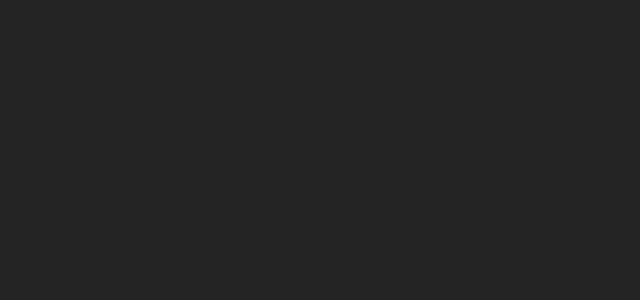
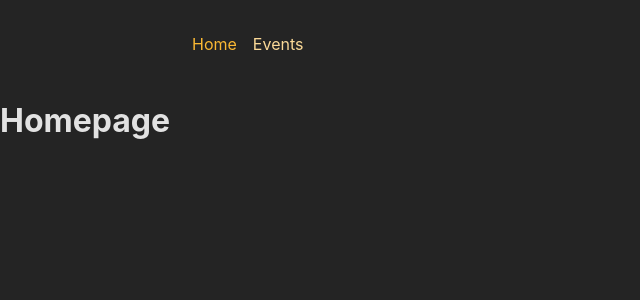
Before and after one commit to IvanVasiunin/events-with-react-router, a React (Create React App) app: page / in a window 1280 px wide. Shown: the top 300 px of the page, without its empty margins (0-640 px from the left). Built offline with nearby package versions, Linux system fonts and the light colour scheme.

Commit message:
navigation pages have been added

```diff
--- a/package.json
+++ b/package.json
@@ -9,6 +9,7 @@
     "@testing-library/user-event": "^13.5.0",
     "react": "^18.1.0",
     "react-dom": "^18.1.0",
+    "react-router-dom": "^6.21.1",
     "react-scripts": "5.0.1",
     "web-vitals": "^2.1.3"
   },
--- a/src/components/App.jsx
+++ b/src/components/App.jsx
@@ -20,8 +20,28 @@
 // 7. Output the ID of the selected event on the EventDetailPage
 // BONUS: Add another (nested) layout route that adds the <EventNavigation> component above all /events... page components
 
-function App() {
-  return <div></div>;
+import EditEventPage from 'pages/EditEventPage';
+import EventDetailPage from 'pages/EventDetailPage';
+import EventsPage from 'pages/EventsPage';
+import HomePage from 'pages/HomePage';
+import NewEventPage from 'pages/NewEventPage';
+import RootLayout from 'pages/RootLayout';
+import { RouterProvider, createBrowserRouter } from 'react-router-dom';
+
+export default function App() {
+  const router = createBrowserRouter([
+    {
+      path: '/',
+      element: <RootLayout />,
+      children: [
+        {path: '/', element: <HomePage />},
+        { path: '/events', element: <EventsPage /> },
+        { path: 'events/:eventId', element: <EventDetailPage /> },
+        { path: 'events/new', element: <NewEventPage /> },
+        { path: 'events/:eventId/edit', element: <EditEventPage /> },
+      ],
+    },
+  ]);
+
+  return <RouterProvider router={router} />
 }
-
-export default App;
--- a/src/components/MainNavigation.js
+++ b/src/components/MainNavigation.js
@@ -1,3 +1,5 @@
+import { NavLink } from 'react-router-dom';
+
 import classes from './MainNavigation.module.css';
 
 function MainNavigation() {
@@ -6,10 +8,24 @@ function MainNavigation() {
       <nav>
         <ul className={classes.list}>
           <li>
-            <a>Home</a>
+            <NavLink
+              to="/"
+              className={({ isActive }) =>
+                isActive ? classes.active : undefined
+              }
+            >
+              Home
+            </NavLink>
           </li>
           <li>
-            <a>Events</a>
+            <NavLink
+              to="/events"
+              className={({ isActive }) =>
+                isActive ? classes.active : undefined
+              }
+            >
+              Events
+            </NavLink>
           </li>
         </ul>
       </nav>
--- /dev/null
+++ b/src/pages/EditEventPage.jsx
@@ -0,0 +1,3 @@
+export default function EditEventPage() {
+
+}
--- /dev/null
+++ b/src/pages/EventDetailPage.jsx
@@ -0,0 +1,3 @@
+export default function EventDetailPage() {
+
+}
--- /dev/null
+++ b/src/pages/EventsPage.jsx
@@ -0,0 +1,14 @@
+import { useEffect } from 'react';
+
+export default function EventsPage() {
+  useEffect(() => {
+    async function getData() {
+      const response = await fetch('http://localhost:3000/events', {method: 'POST', headers:{'Content-Type': 'application/json'}}).then(res => res.json()).then(data => console.log(data))
+
+    }
+
+    getData()
+  }, []);
+
+  return <h1>Events page</h1>;
+}
--- /dev/null
+++ b/src/pages/HomePage.jsx
@@ -0,0 +1,3 @@
+export default function HomePage() {
+  return <h1>Homepage</h1>
+}
--- /dev/null
+++ b/src/pages/NewEventPage.jsx
@@ -0,0 +1,3 @@
+export default function NewEventPage() {
+
+}
--- /dev/null
+++ b/src/pages/RootLayout.jsx
@@ -0,0 +1,11 @@
+import MainNavigation from "components/MainNavigation";
+import { Outlet } from "react-router-dom";
+
+export default function RootLayout() {
+  return <>
+    <MainNavigation />
+    <main>
+      <Outlet />
+    </main>
+  </>
+}
```
Also changed, not shown: 1 other file (tests, documents, lock files or other folders).
